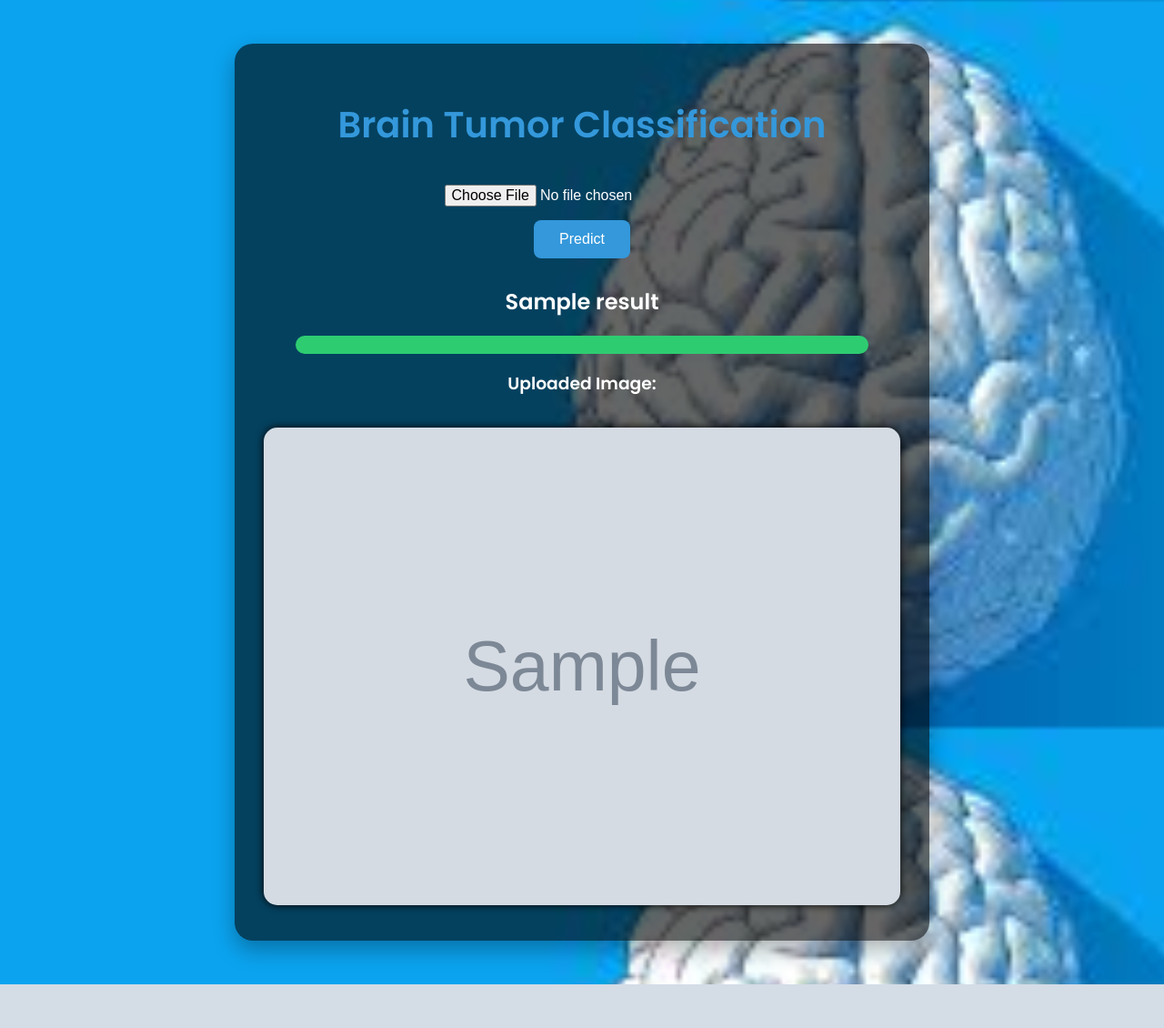
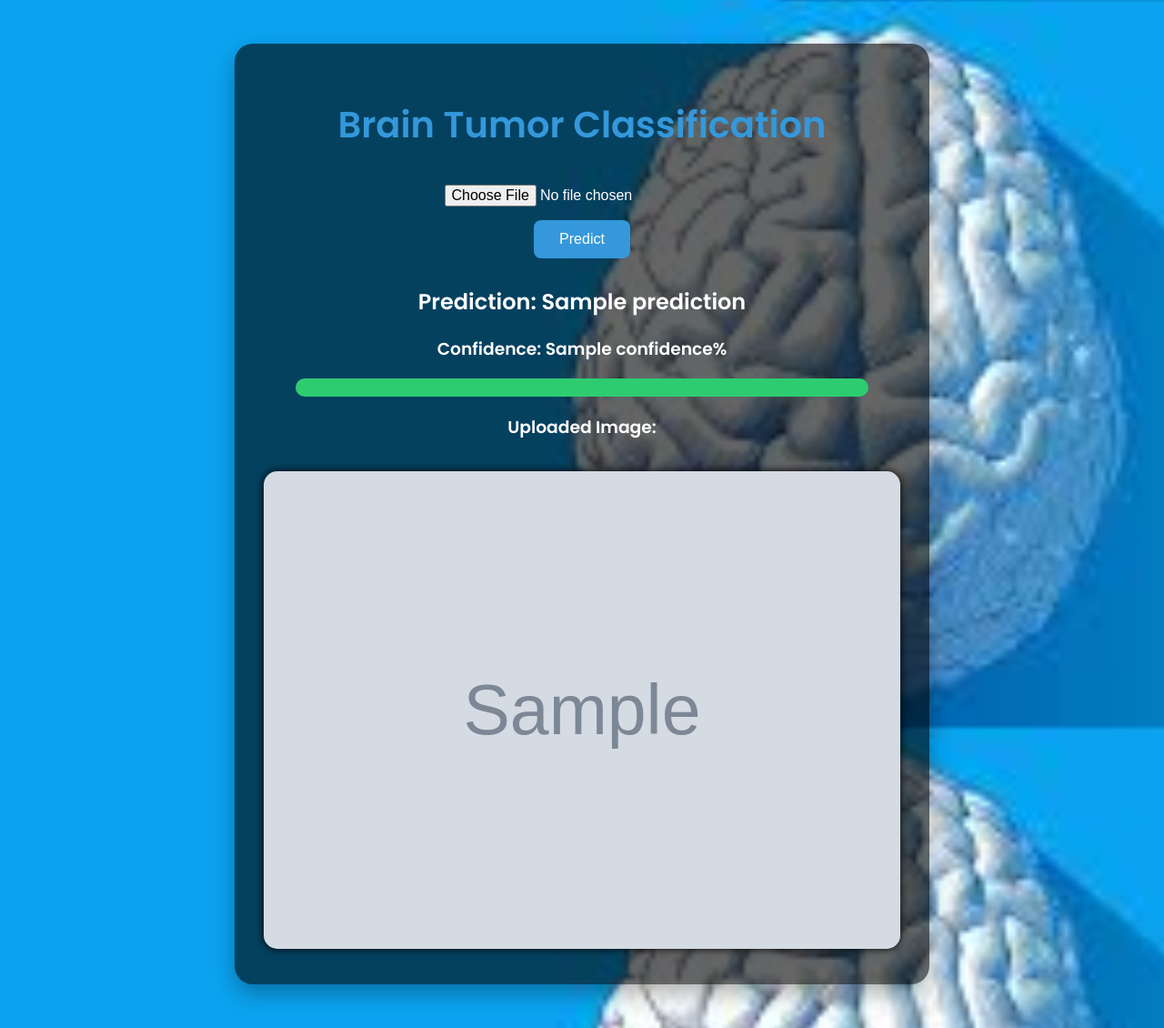
Before and after one commit to Leoash14/brain-tumor-app, a Flask app: template templates/index.html in a window 1280 px wide. Shown: the whole page at 91% size. Before the commit the page ends 1082 px from the top, so only its background shows below. Run offline with Flask 2, Linux system fonts and the light colour scheme; the template is opened without the code that fills it: most values are stand-ins (such as "Sample title", 1, 10 or a date in 2020); grey boxes marked "Sample" are stand-in pictures; parts of the project's set-up code (start-up, migrations or seed data) failed here and were passed over.

Commit message:
Updated HTML UI and Flask app with tumor prediction display

```diff
--- a/app.py
+++ b/app.py
@@ -71,7 +71,7 @@ def index():
             except Exception as e:
                 error = f"Error processing image: {e}"
 
-    return render_template('index.html', result=result, image_path=image_path, error=error)
+    return render_template('index.html', result=result,prediction=prediction, image_path=image_path, error=error)
 
 if __name__ == '__main__':
     app.run(debug=True)
--- a/templates/index.html
+++ b/templates/index.html
@@ -136,9 +136,10 @@
             <div id="loader"></div>
         </form>
 
-        {% if result %}
+        {% if prediction %}
             <div class="result-box">
-                <h2>{{ result }}</h2>
+                <h2>Prediction: {{ prediction }}</h2>
+                <h3>Confidence: {{ confidence }}%</h3>
                 <div class="confidence-bar" style="width: {{ confidence }}%;"></div>
             </div>
         {% endif %}
```
